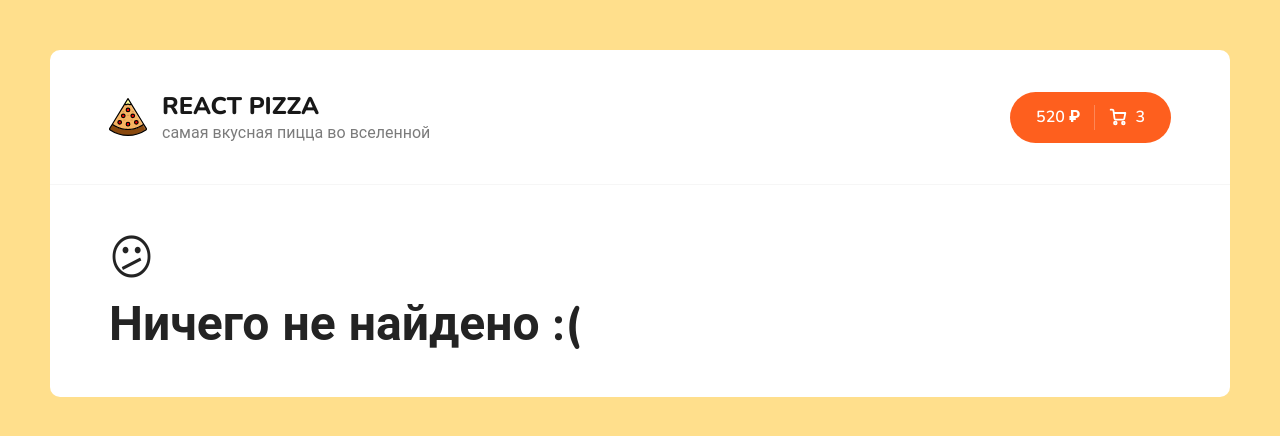
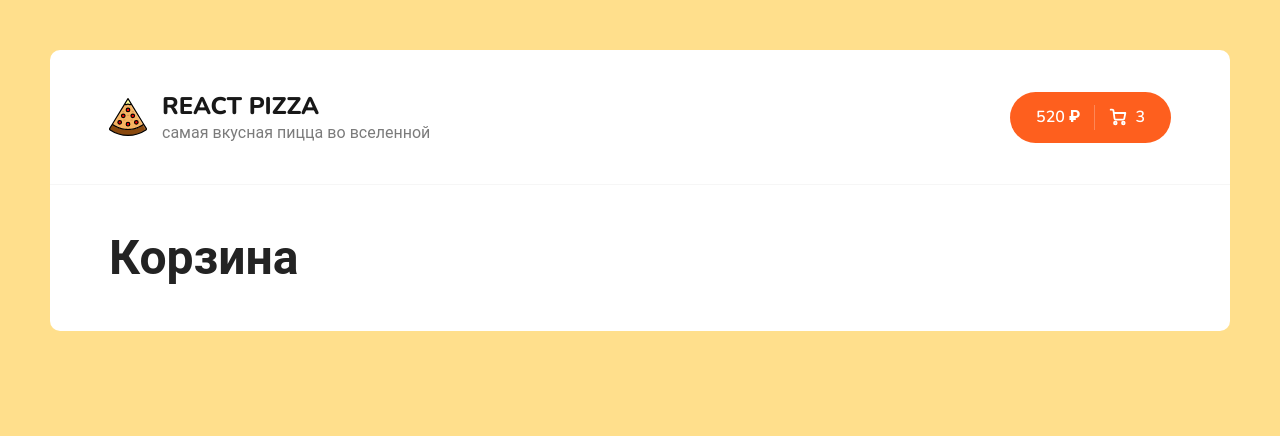
Before and after one commit to frontweb25/react-pizza, a React (Create React App) app: page /cart in a window 1280 px wide. Shown: the top 436 px of the page. Built offline with nearby package versions, Linux system fonts and the light colour scheme.

Commit message:
React Router

```diff
--- a/src/App.js
+++ b/src/App.js
@@ -1,8 +1,10 @@
 import React from "react";
+import { Routes, Route } from "react-router-dom";
 
 import Header from "./components/Header";
 import NotFound from "./components/NotFoundBlock";
 import Home from "./pages/Home";
+import Cart from "./pages/Cart";
 
 
 
@@ -13,10 +15,14 @@
 function App() {
   return (
     <div className="wrapper">
-      <Header />
+      <Header/>
       <div className="content">
         <div className="container">
-        <NotFound />
+          <Routes>
+            <Route path="/" element={<Home />} />
+            <Route path="/cart" element={<Cart />} />
+            <Route path="*" element={<NotFound />} />
+          </Routes>
         </div>
       </div>
     </div>
--- a/src/components/Header.jsx
+++ b/src/components/Header.jsx
@@ -1,9 +1,12 @@
+import { Link } from 'react-router-dom';
+
 import logoSvg from '../assets/img/pizza-logo.svg'
 
 function Header() {
     return (
         <div className="header">
             <div className="container">
+                <Link to="/">
                     <div className="header__logo">
                         <img width="38" src={logoSvg} alt="Pizza logo" />
                         <div>
@@ -11,8 +14,9 @@
                             <p>самая вкусная пицца во вселенной</p>
                         </div>
                     </div>
+                </Link>
                 <div className="header__cart">
-                    <a href="/cart.html" className="button button--cart">
+                    <Link to="/cart" className="button button--cart">
                         <span>520 ₽</span>
                         <div className="button__delimiter"></div>
                         <svg
@@ -45,7 +49,7 @@
                             />
                         </svg>
                         <span>3</span>
-                    </a>
+                    </Link>
                 </div>
             </div>
         </div>
--- /dev/null
+++ b/src/components/NotFoundBlock/NotFoundBlock.module.scss
@@ -0,0 +1,11 @@
+.root {
+    padding: 100px;
+    text-align: center;
+
+    span {
+        font-size: 65px;
+    }
+}
+.description {
+    font-size: 22px;
+}
--- a/src/components/NotFoundBlock/index.jsx
+++ b/src/components/NotFoundBlock/index.jsx
@@ -1,11 +1,16 @@
 import React from 'react'
 
+import styles from './NotFoundBlock.module.scss'
 const NotFoundBlock = () => {
     return (
-        <h1>
-            <span>😕</span>
-            <br />
-            Ничего не найдено :(</h1>
+        <div className={styles.root}>
+            <h1>
+                <span>😕</span>
+                <br />
+                Ничего не найдено :(
+            </h1>
+            <p className={styles.description}>К сожалению данная страница отстутствует в нашем интренет-магазине</p>
+        </div>
     )
 }
 
--- a/src/index.js
+++ b/src/index.js
@@ -2,7 +2,7 @@
 import ReactDOM from 'react-dom/client';
 import App from './App';
 import reportWebVitals from './reportWebVitals';
-import {BrowserRouter, Routes, Route} from "react-router-dom";
+import { BrowserRouter } from "react-router-dom";
 const root = ReactDOM.createRoot(document.getElementById('root'));
 root.render(
   <BrowserRouter>
--- a/src/pages/Cart.jsx
+++ b/src/pages/Cart.jsx
@@ -0,0 +1,9 @@
+import React from 'react'
+
+const Cart = () => {
+    return (
+        <h1>Корзина</h1>
+    )
+}
+
+export default Cart
--- a/src/pages/NotFound.jsx
+++ b/src/pages/NotFound.jsx
@@ -2,7 +2,11 @@
 import NotFoundBlock from '../components/NotFoundBlock'
 
 const NotFound = () => {
-    return <NotFoundBlock />
+    return (
+        <>
+            <NotFoundBlock />
+        </>
+    )
 }
 
 export default NotFound
```
Lines whose indentation alone changed are shown as unchanged.
